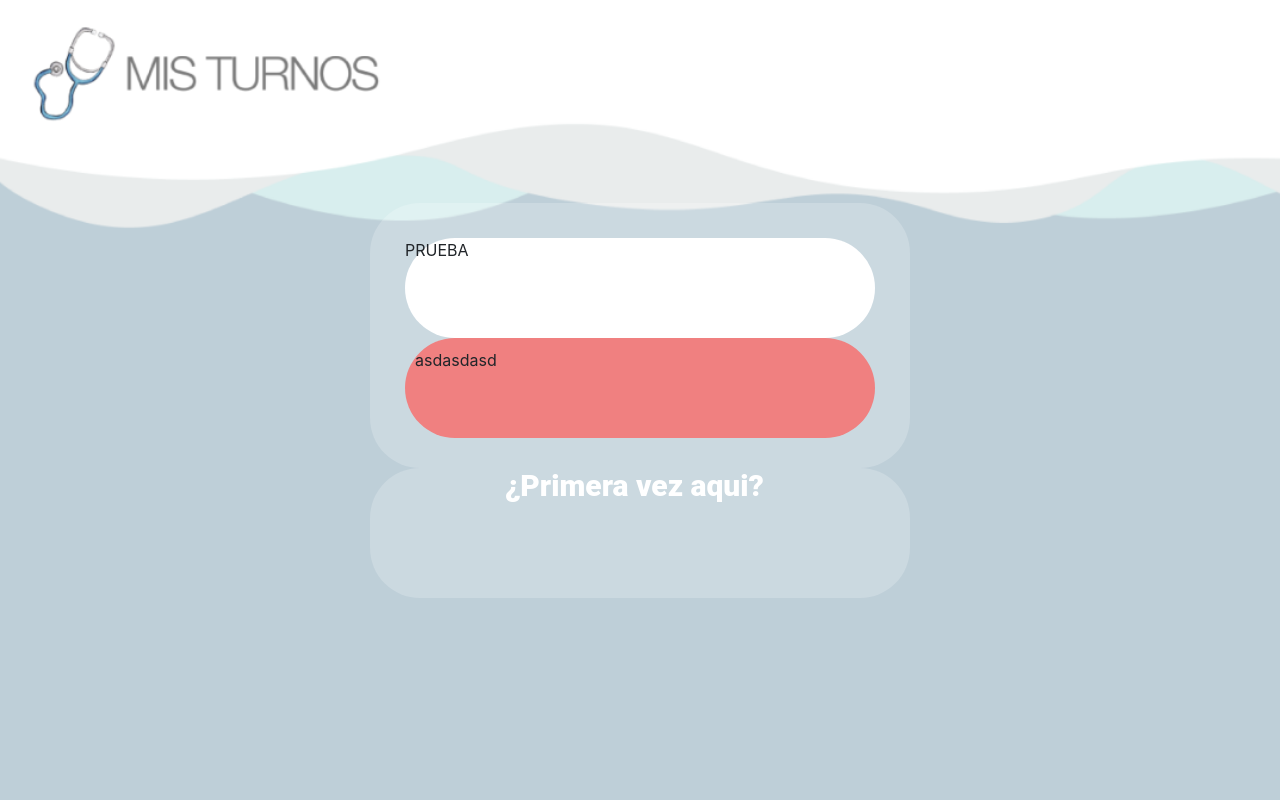
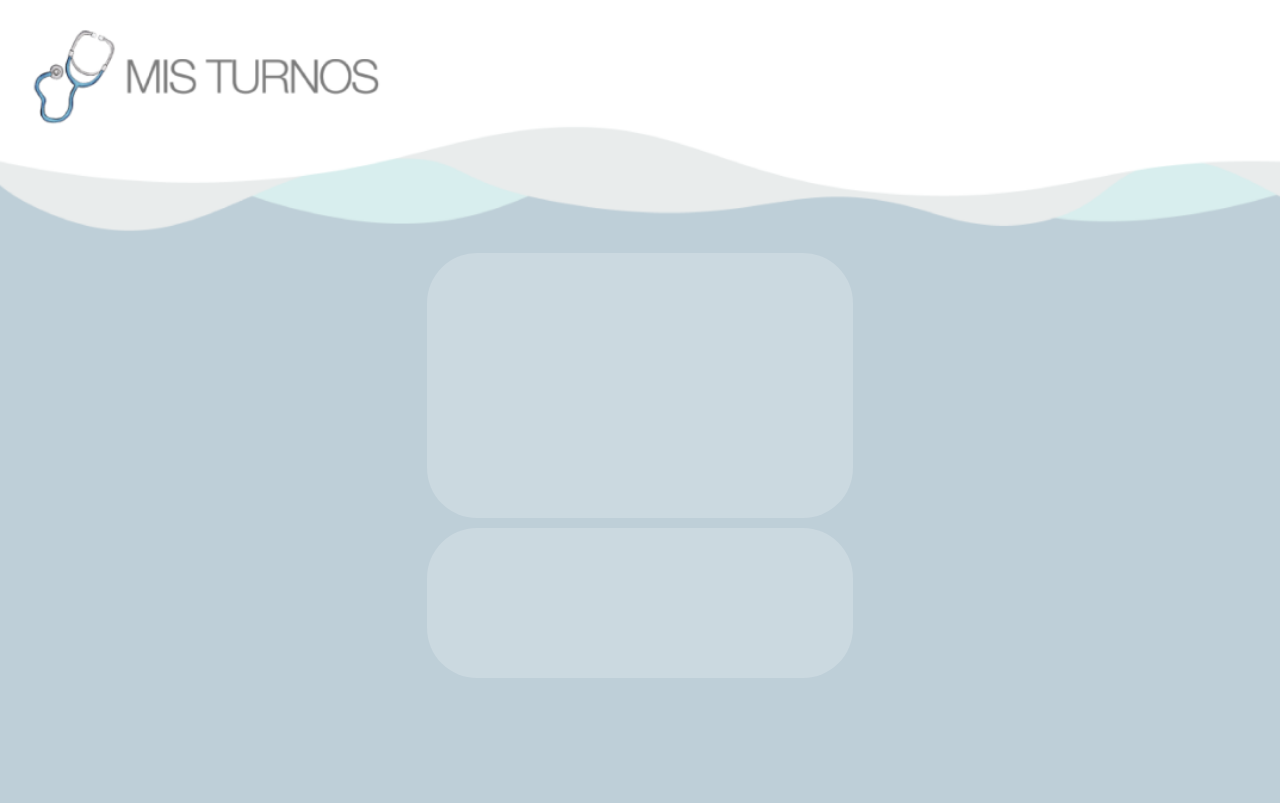
Before and after one commit to vperalta19/mis-turnos, a React (Create React App) app: page /InicioSesion in a window 1280 px wide. Built offline with nearby package versions, Linux system fonts and the light colour scheme.

Commit message:
Media prueba de inicio de sesión

```diff
--- a/public/index.html
+++ b/public/index.html
@@ -1,4 +1,4 @@
-<!DOCTYPE html style="height: 100%; width = 100%">
+<!DOCTYPE html>
 <html lang="en">
   <head>
     <meta charset="utf-8" />
--- a/src/assets/css/InicioSesion.css
+++ b/src/assets/css/InicioSesion.css
@@ -1,50 +1,42 @@
-.App{
+.fondoLogSign{
     background-image: url('./../img/fondoLogIn.png');
     background-repeat: no-repeat;
     background-size: cover;
-    width: 100%;
-    height: 100%;
+
+    height: 100vh;
+    margin: 3px auto 0;
+    position: relative;
 }
 
-.App .main-login{
+.fondoLogSign .login{
+    width: 100%;
+    height: 265px;
     background: rgba(255, 255, 255, 0.2);
     border-radius: 50px;
-    height: 265px;
-    padding: 35px;
+    margin-bottom: 10px;
 }
 
-.App .main-login .test{
-    background-color: white;
-    height: 100px;
+.fondoLogSign .signup{
+    width: 100%;
+    height: 150px;
+    background: rgba(255, 255, 255, 0.2);
     border-radius: 50px;
 }
 
-.App .main-login .login{
-    background-color: lightcoral;
-    height: 100px;
-    border-radius: 50px;
-    padding: 10px;
+@media (min-width: 768px) {
+    .fondoLogSign .fil1{
+        margin-top: 250px;
+        /*top:250px;*/
+    }
 }
 
-.App .main-signup{
-    background: rgba(255, 255, 255, 0.2);
-    border-radius: 50px;
-    height: 130px;
+@media (max-width: 768px) {
+    .fondoLogSign {
+        background-image: url('./../img/fondoLogIn_celu.jpeg');
+        background-size: 100%;
+    }
+    .fondoLogSign .fil1{
+        position: relative;
+        top:180px;
+    }
 }
-
-.App .main-signup .signup{
-    margin-top: 0px;
-    margin-right:25%;
-    margin-left:25%;
-
-    width: 265px;
-    height: 38px;
-
-    font-family: Roboto;
-    font-style: normal;
-    font-weight: 900;
-    font-size: 30px;
-    line-height: 35px;
-
-    color: #FFFFFF;
-}
--- a/src/pages/InicioSesion.js
+++ b/src/pages/InicioSesion.js
@@ -1,50 +1,25 @@
 import React from 'react';
 import 'bootstrap/dist/css/bootstrap.min.css';
-import './../assets/css/InicioSesion.css'
+import './../assets/css/InicioSesion.css';
 
-/*export default function InicioSesion() {
+
+export default function InicioSesion() {
 	return (
-        <div className="App">
-            <div className="container">
-                <div className="row align-items-center">
-                    <div className="col-lg-12">
-                        <div className="test">
-                        PRUEBA
-                        </div>
+            <div className="container-fluid fondoLogSign">
+                <div className="row">
+                </div>
+                <div className="row fil1">
+                    <div className="col-lg-4 col-md-3">
                     </div>
-                    <div className="col-lg-12">
-                        <div className="login">
-                            asdasdasd
-                        </div>
+                    <div className="col-lg-4 col-12 col-md-6 login">
+                    </div>
+                </div>
+                <div className="row">
+                    <div className="col-lg-4 col-md-3">
+                    </div>
+                    <div className="col-lg-4 col-12 col-md-6 signup">
                     </div>
                 </div>
             </div>
-        </div>
-	);
-}*/
-
-export default function InicioSesion() {
-	return (
-        <div className="App">
-            <div className = "container">
-                <div className="row h-100 align-items-center justify-content-center">
-                    <div className="col-lg-6 col-12">
-                        <div className="main-login">
-                            <div className="test">
-                                PRUEBA
-                            </div>
-                            <div className="login">
-                                asdasdasd
-                            </div>
-                        </div>
-                        <div className="main-signup">
-                            <div className="signup">
-                                ¿Primera vez aqui?
-                            </div>
-                        </div>
-                    </div>
-                </div>
-            </div>
-        </div>
 	);
 }
```
Also changed, not shown: src/components/InputItems.js (added, +17 -0 lines), src/assets/img/fondoLogIn_celu.jpeg (added).
